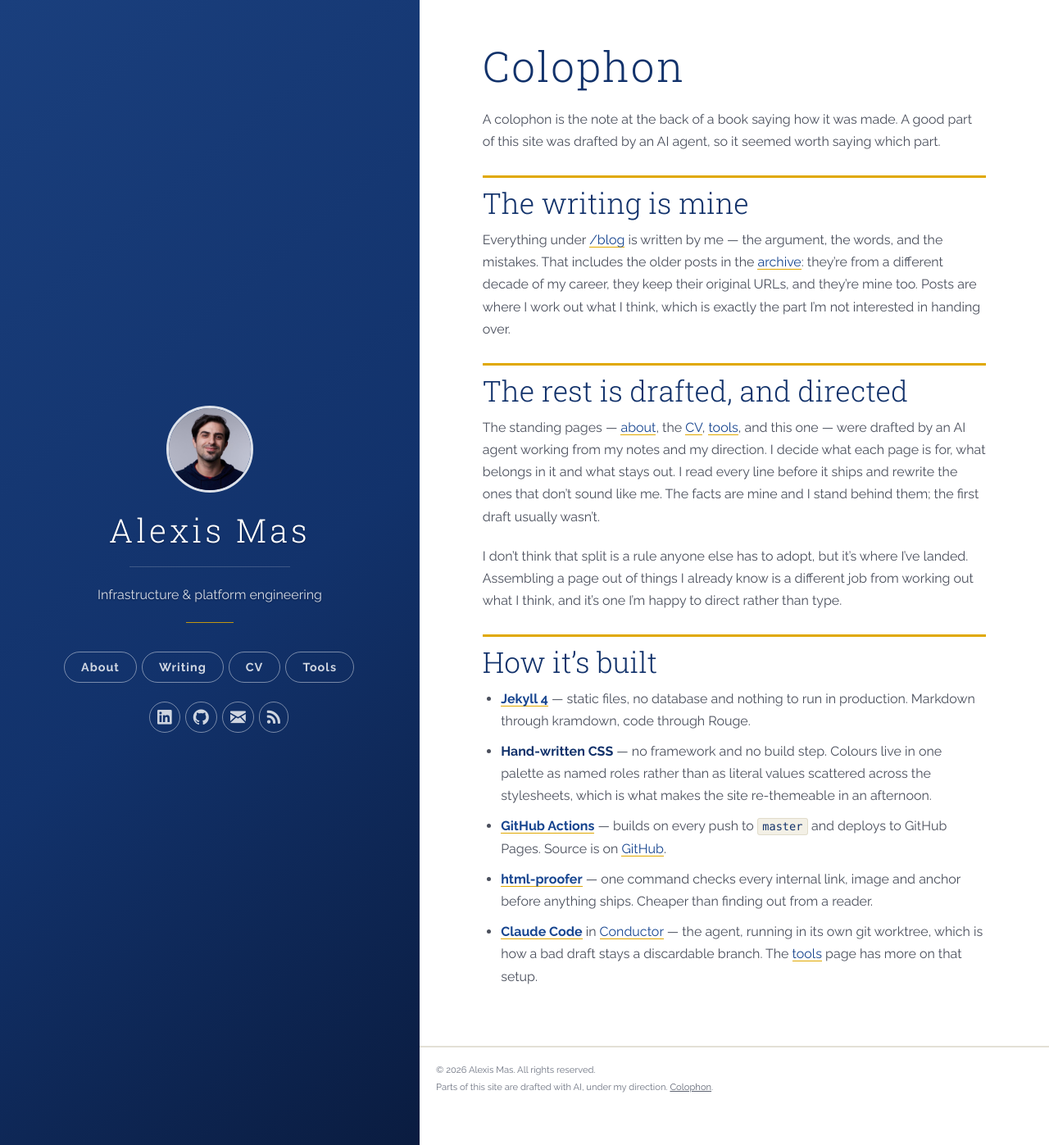
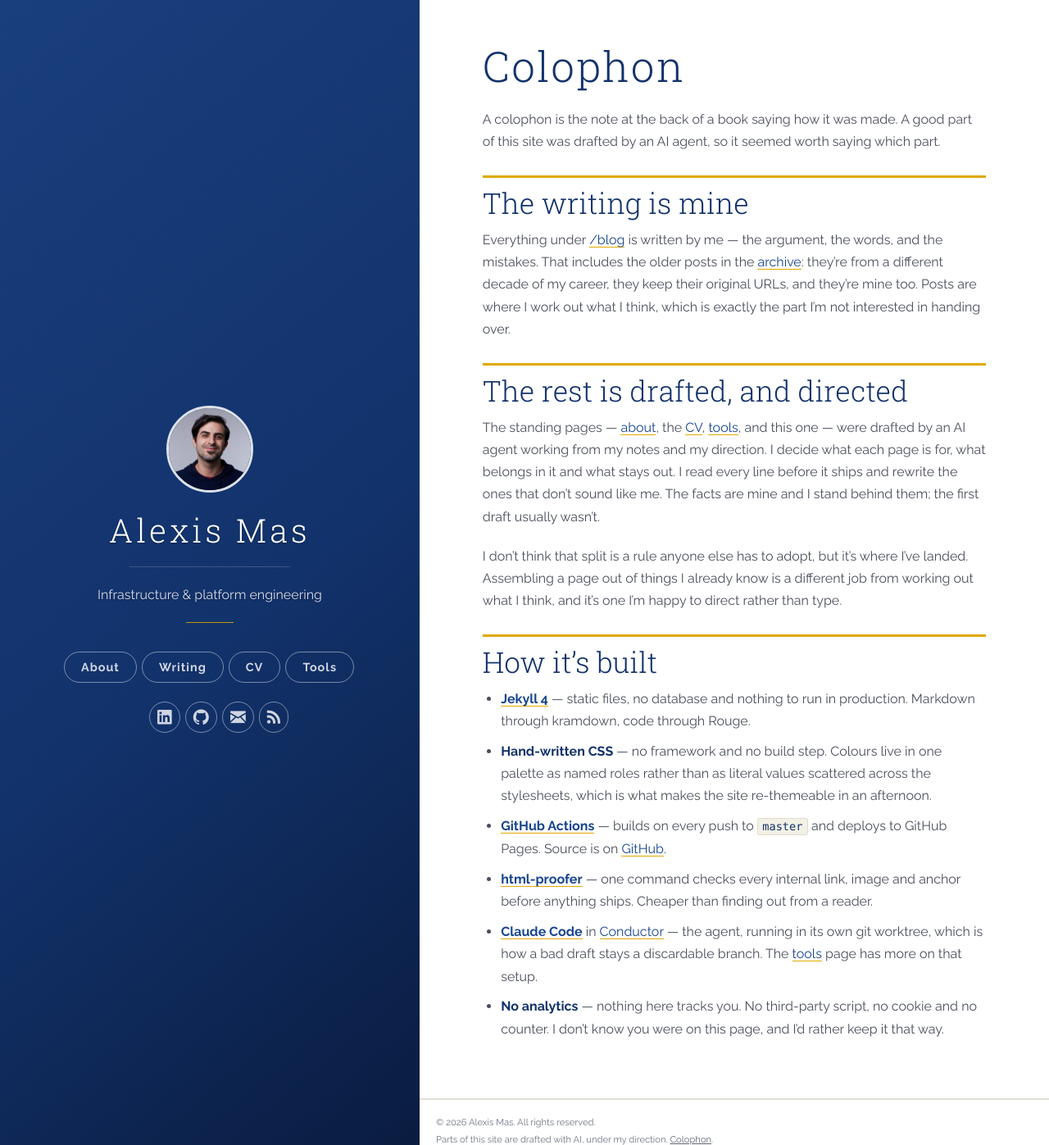
Before and after one commit to Axxiss/axxiss.github.io, a Jekyll site: the page built from colophon.md, in a window 1280 px wide and 1397 px high. Shown: the whole window at 82% size. Built offline with Jekyll 4.4.1, drawn with Linux system fonts in a browser that asks for light colours; nearby versions of some CDN libraries; some of the changed lines change nothing that is shown.

Commit message:
Remove Google Analytics (#12)
The `analytics.js` snippet in `_includes/footer.html` was live for every
visitor — `_config.yml` set `google_analytics: UA-46113844-1` and CI
builds with `JEKYLL_ENV: production`, so the guard was always true —
while collecting nothing, since `UA-` properties are Universal Analytics
and Google stopped processing those in July 2023. This drops the config
key and the whole snippet with no replacement, and adds a "No analytics"
bullet to the colophon's build list so the page discloses it alongside
the rest of the stack. `_includes/head.html` keeps its
`fonts.googleapis.com` links: that's Google Fonts, a separate call from
tracking. Rendered output is otherwise unchanged — html-proofer passes
(38 internal links across 14 files) and the only `analytics` string left
in `_site` is the new colophon prose.

```diff
--- a/_config.yml
+++ b/_config.yml
@@ -4,7 +4,6 @@ tagline: 'Infrastructure & platform engineering'
 description: 'Alexis Mas — infrastructure and platform engineer in Valencia, Spain. Kubernetes on AWS, Terraform and Pulumi, observability, and developer tooling.'
 url: 'https://alexismas.com'
 baseurl: ''
-google_analytics: UA-46113844-1
 
 author:
   name: 'Alexis Mas'
--- a/_includes/footer.html
+++ b/_includes/footer.html
@@ -5,14 +5,3 @@
 
 <script type="text/javascript" src="https://ajax.googleapis.com/ajax/libs/jquery/1.11.3/jquery.min.js"></script>
 <script type="text/javascript" src="/js/main.js"></script>
-{% if site.google_analytics and jekyll.environment != "development" %}
-<script>
-  (function(i,s,o,g,r,a,m){i['GoogleAnalyticsObject']=r;i[r]=i[r]||function(){
-  (i[r].q=i[r].q||[]).push(arguments)},i[r].l=1*new Date();a=s.createElement(o),
-  m=s.getElementsByTagName(o)[0];a.async=1;a.src=g;m.parentNode.insertBefore(a,m)
-  })(window,document,'script','//www.google-analytics.com/analytics.js','ga');
-
-  ga('create', '{{ site.google_analytics }}', 'auto');
-  ga('send', 'pageview');
-</script>
-{% endif %}
--- a/colophon.md
+++ b/colophon.md
@@ -45,3 +45,5 @@ working out what I think, and it's one I'm happy to direct rather than type.
   [Conductor](https://conductor.build) — the agent, running in its own git
   worktree, which is how a bad draft stays a discardable branch. The
   [tools](/tools/) page has more on that setup.
+- **No analytics** — nothing here tracks you. No third-party script, no cookie and
+  no counter. I don't know you were on this page, and I'd rather keep it that way.
```
